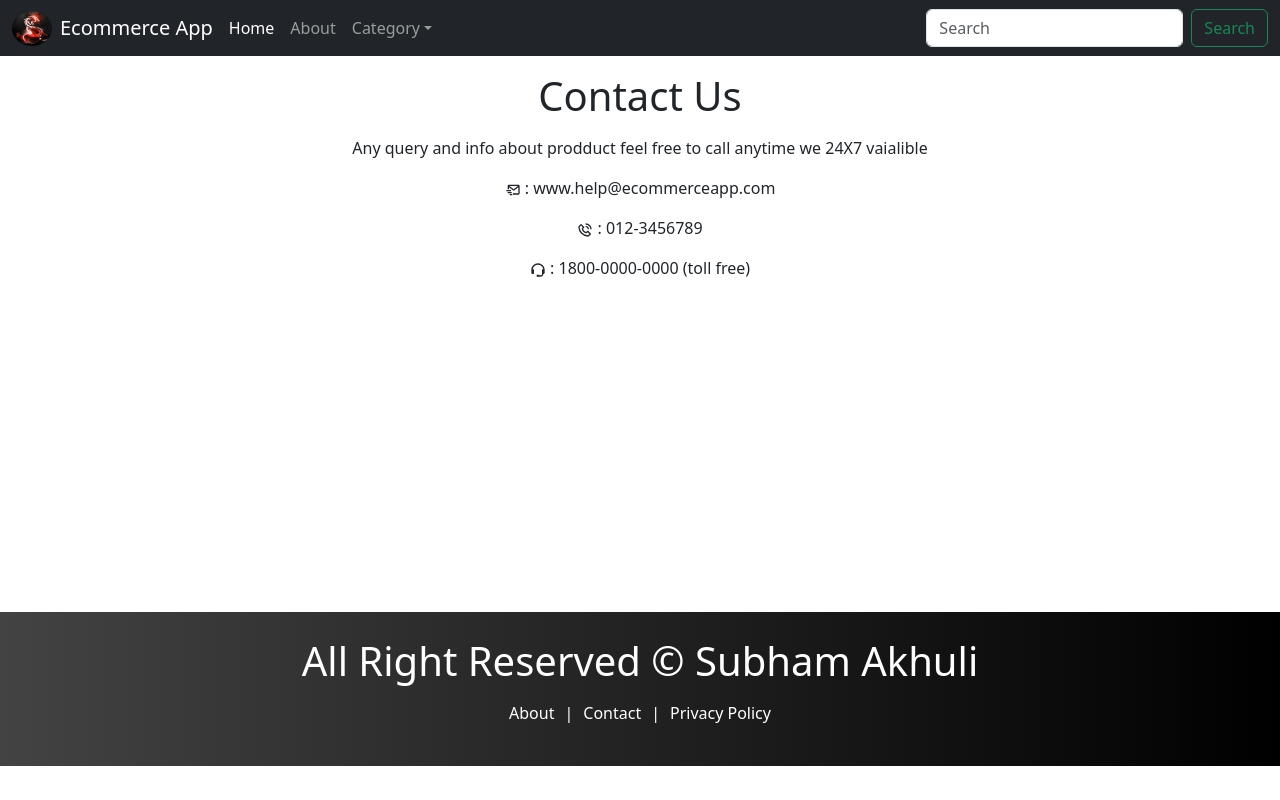
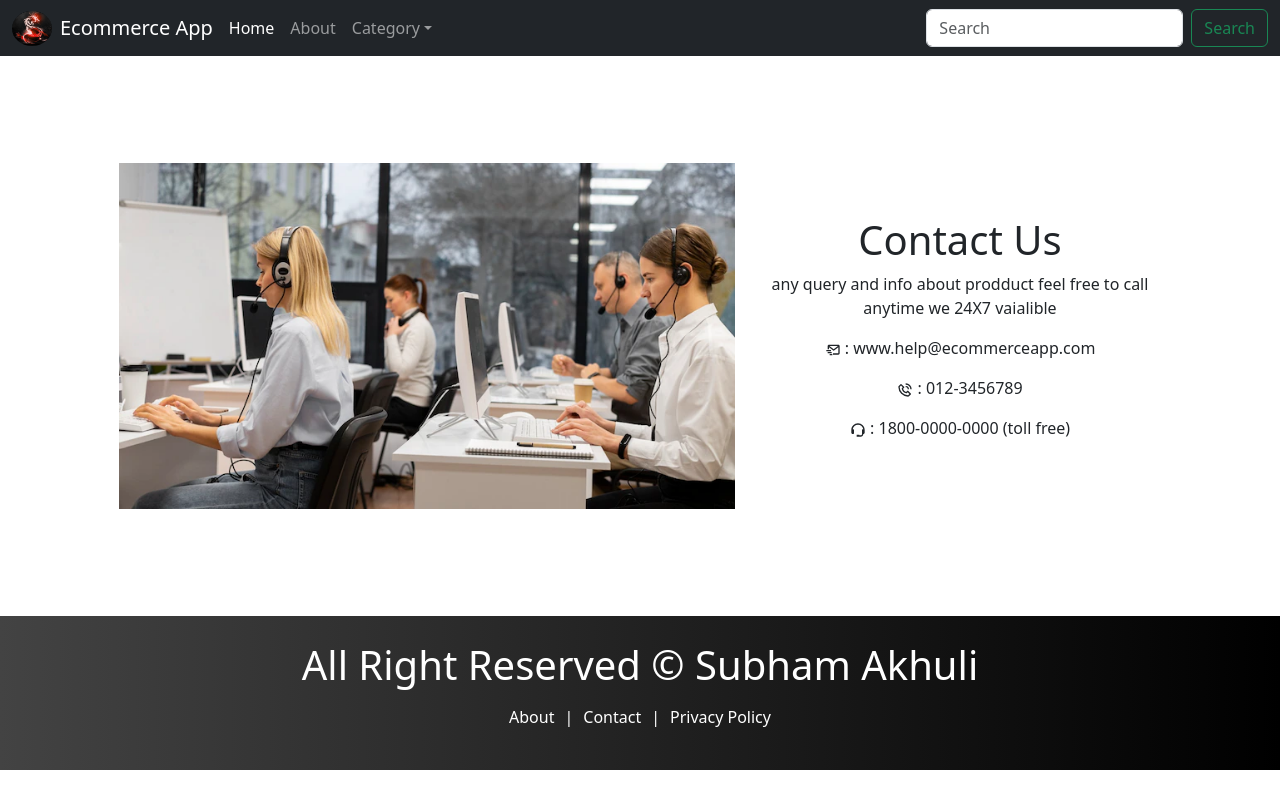
Before and after one commit to SubhamAkhuli/Ecommerce-Website, a React (Create React App) app in the folder client/: page /contact in a window 1280 px wide. Built offline with nearby package versions, Linux system fonts and the light colour scheme.

Commit message:
Refactor Contact page layout

```diff
--- a/client/src/pages/Contact.js
+++ b/client/src/pages/Contact.js
@@ -8,7 +8,7 @@ function Contact() {
     <div>
       <Header />
         <div className="text-center" style={{ minHeight: "67.5vh" }}>
-          <h1 className="my-3">Contact Us</h1>
+          {/* <h1 className="my-3">Contact Us</h1>
         <p className="my-2">
             <stonge>Any query and info about prodduct feel free to call anytime we 24X7
             vaialible</stonge>
@@ -21,7 +21,33 @@ function Contact() {
           </p>
           <p className="mt-3">
             <BiSupport /> : 1800-0000-0000 (toll free)
+          </p> */}
+
+          <div className="row contactus ">
+        <div className="col-md-6 ">
+          <img
+            src="/images/contactus.jpeg"
+            alt="contactus"
+            style={{ width: "100%" }}
+          />
+        </div>
+        <div className="col-md-4">
+          <h1 className=" text-center">Contact Us</h1>
+          <p className="text-justify mt-2">
+            any query and info about prodduct feel free to call anytime we 24X7
+            vaialible
           </p>
+          <p className="mt-3">
+            <BiMailSend /> : www.help@ecommerceapp.com
+          </p>
+          <p className="mt-3">
+            <BiPhoneCall /> : 012-3456789
+          </p>
+          <p className="mt-3">
+            <BiSupport /> : 1800-0000-0000 (toll free)
+          </p>
+        </div>
+      </div>
         </div>
         <Footer />
     </div>
```
